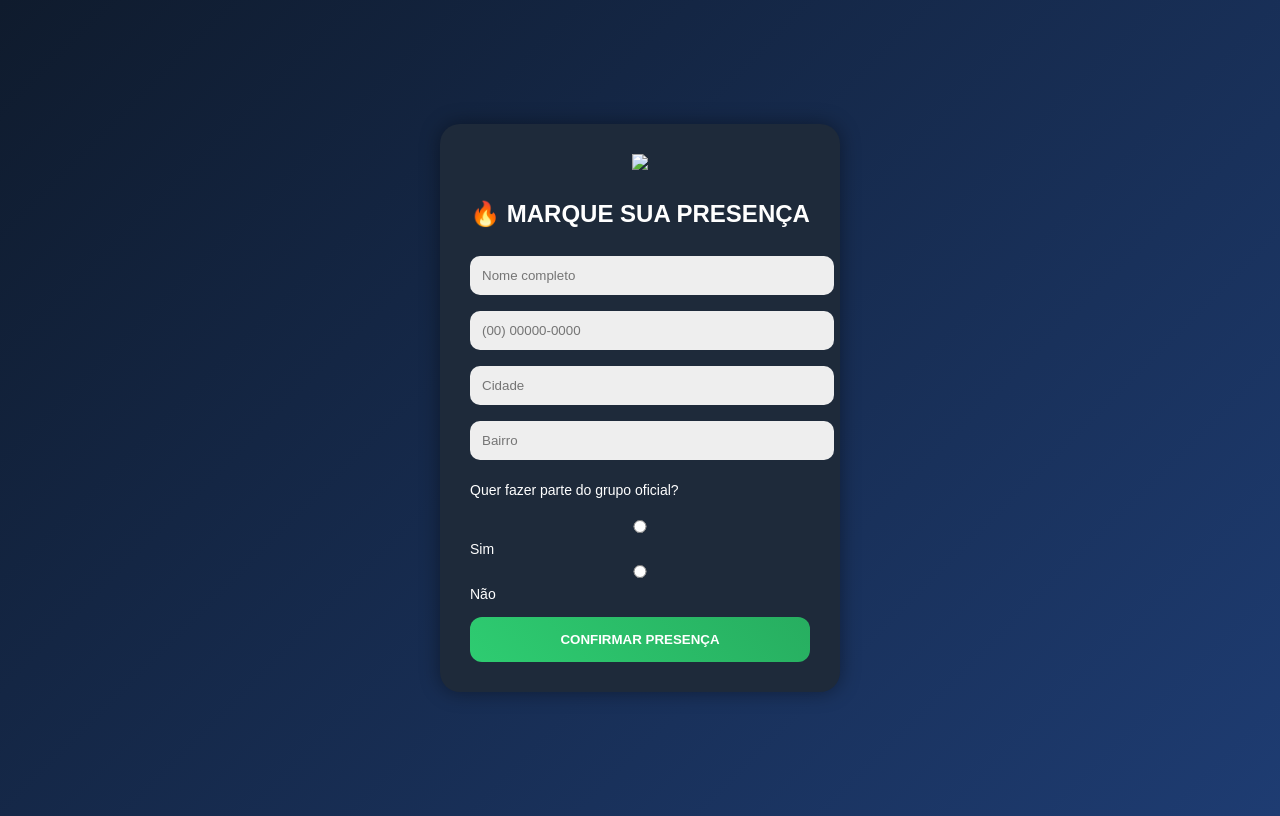
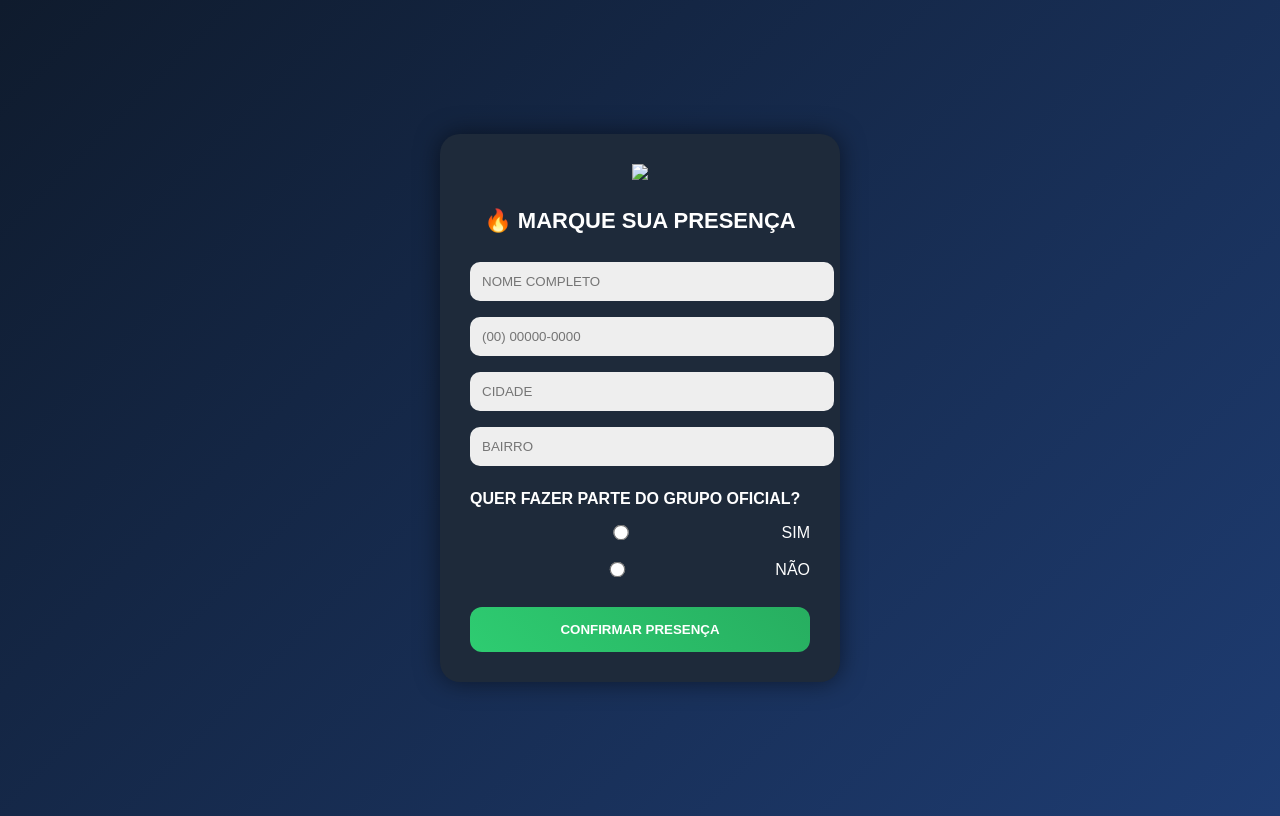
Before and after one commit to leandrohoraciorj/meu-formulario, a Flask app: page / in a window 1280 px wide. Run offline with Flask 3, Linux system fonts and the light colour scheme; some libraries are stand-ins or nearby versions.

Commit message:
Enhance form layout and add loading animation
Updated form styling and functionality, added loading spinner and improved radio button layout.

```diff
--- a/templates/form.html
+++ b/templates/form.html
@@ -14,7 +14,7 @@ body {
     height: 100vh;
 }
 
-/* Caixa principal */
+/* Container */
 .container {
     background: #1e2a3a;
     padding: 30px;
@@ -22,7 +22,7 @@ body {
     width: 340px;
     text-align: center;
     color: white;
-    box-shadow: 0 0 20px rgba(0,0,0,0.4);
+    box-shadow: 0 0 25px rgba(0,0,0,0.5);
 }
 
 /* Logo */
@@ -33,7 +33,7 @@ body {
 
 /* Título */
 h1 {
-    font-size: 24px;
+    font-size: 22px;
     font-weight: bold;
     text-transform: uppercase;
     margin-bottom: 20px;
@@ -47,13 +47,29 @@ input {
     border-radius: 10px;
     border: none;
     background: #eee;
+    text-transform: uppercase;
 }
 
 /* Radio */
 .radio-group {
     text-align: left;
-    margin-top: 10px;
-    font-size: 14px;
+    margin-top: 15px;
+}
+
+.radio-group p {
+    margin-bottom: 10px;
+    font-weight: bold;
+}
+
+.radio-option {
+    display: flex;
+    align-items: center;
+    gap: 10px;
+    margin-bottom: 8px;
+}
+
+.radio-option input {
+    transform: scale(1.2);
 }
 
 /* Botão */
@@ -72,6 +88,26 @@ button {
 
 button:hover {
     transform: scale(1.05);
+}
+
+/* Loading */
+.loading {
+    display: none;
+    margin-top: 15px;
+}
+
+.spinner {
+    width: 30px;
+    height: 30px;
+    border: 4px solid #fff;
+    border-top: 4px solid #2ecc71;
+    border-radius: 50%;
+    animation: spin 1s linear infinite;
+    margin: auto;
+}
+
+@keyframes spin {
+    100% { transform: rotate(360deg); }
 }
 
 /* Mensagem */
@@ -93,7 +129,7 @@ button:hover {
 
 <div class="container">
 
-    <!-- LOGO (troca pelo seu link) -->
+    <!-- LOGO -->
     <img src="https://via.placeholder.com/80" class="logo">
 
     <h1>🔥 MARQUE SUA PRESENÇA</h1>
@@ -106,17 +142,32 @@ button:hover {
         <input type="text" placeholder="Bairro" required>
 
         <div class="radio-group">
-            <p>Quer fazer parte do grupo oficial?</p>
-            <label><input type="radio" name="grupo" required> Sim</label><br>
-            <label><input type="radio" name="grupo"> Não</label>
+            <p>QUER FAZER PARTE DO GRUPO OFICIAL?</p>
+
+            <div class="radio-option">
+                <input type="radio" name="grupo" value="SIM" required>
+                <label>SIM</label>
             </div>
 
-        <button type="submit">CONFIRMAR PRESENÇA</button>
+            <div class="radio-option">
+                <input type="radio" name="grupo" value="NAO">
+                <label>NÃO</label>
+            </div>
+        </div>
+
+        <button type="submit" id="btn">CONFIRMAR PRESENÇA</button>
 
     </form>
 
+    <!-- Loading -->
+    <div class="loading" id="loading">
+        <div class="spinner"></div>
+        <p>ENVIANDO...</p>
+    </div>
+
+    <!-- Mensagem -->
     <div class="success" id="msg">
-        🎉 Presença confirmada com sucesso! 🎉
+        🎉 PRESENÇA CONFIRMADA COM SUCESSO! 🎉
     </div>
 
 </div>
@@ -125,9 +176,22 @@ button:hover {
 <script src="https://cdn.jsdelivr.net/npm/canvas-confetti@1.6.0/dist/confetti.browser.min.js"></script>
 
 <script>
+// MAIÚSCULO AUTOMÁTICO
+document.querySelectorAll("input").forEach(input => {
+    input.addEventListener("input", function() {
+        this.value = this.value.toUpperCase();
+    });
+});
+
+// SUBMIT COM LOADING + ANIMAÇÃO
 document.getElementById("form").addEventListener("submit", function(e) {
     e.preventDefault();
 
+    document.getElementById("btn").style.display = "none";
+    document.getElementById("loading").style.display = "block";
+
+    setTimeout(() => {
+        document.getElementById("loading").style.display = "none";
         document.getElementById("msg").style.display = "block";
 
         confetti({
@@ -135,6 +199,8 @@ document.getElementById("form").addEventListener("submit", function(e) {
             spread: 120,
             origin: { y: 0.6 }
         });
+
+    }, 2000);
 });
 </script>
 
```
Lines whose indentation alone changed are shown as unchanged.
